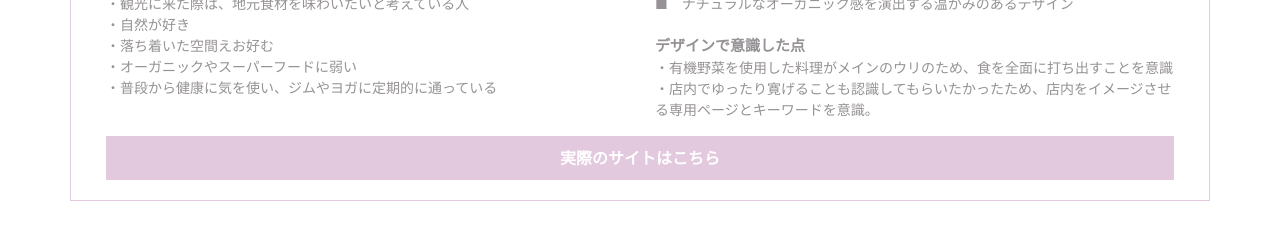
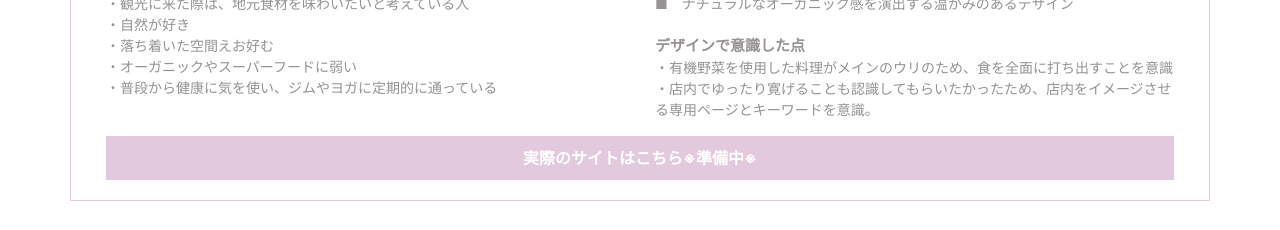
Before and after one commit to tusdurannnn/portfoliocafe, a plain HTML site: page index.html in a window 1280 px wide. Shown: the part 1360-1590 px from the top of the page. Drawn offline with nearby package versions, Linux system fonts and the light colour scheme; a web font is replaced by a local one.

Commit message:
Update index.html

```diff
--- a/index.html
+++ b/index.html
@@ -116,7 +116,7 @@
                </p>
            </div>
            <div class="col-12">
-               <a href="https://tusdurannnn.github.io/cafepage/" class="site" style="text-decoration: none;">実際のサイトはこちら</a>
+               <a href="https://tusdurannnn.github.io/cafepage/" class="site" style="text-decoration: none;">実際のサイトはこちら※準備中※</a>
            </div>
             </div>
 
```
